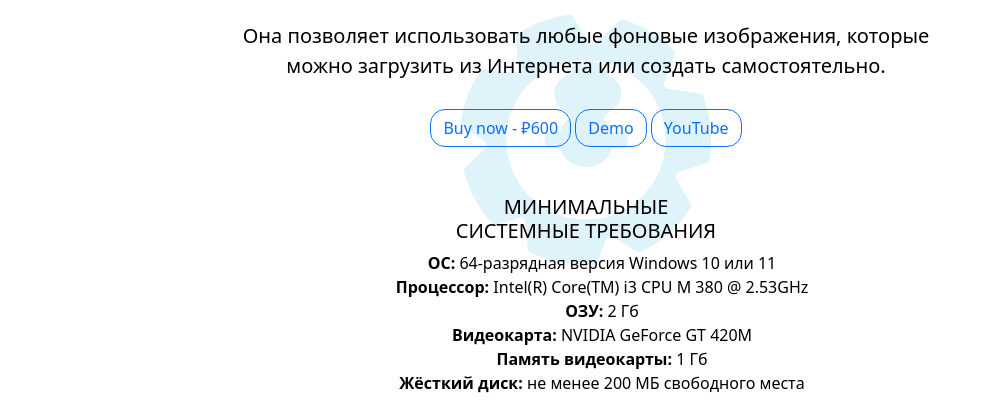
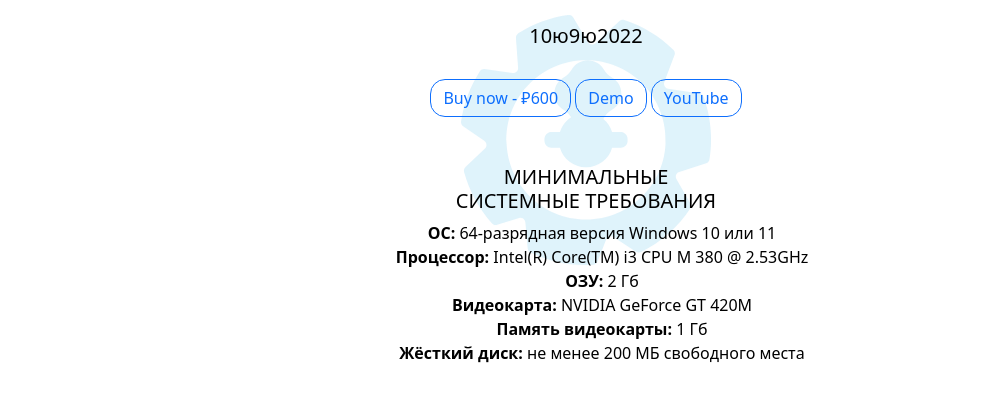
Before and after one commit to Under4groos/WallpaperEngine.View, a plain HTML site: page index.html in a window 1280 px wide. Shown: the part 385-800 px from the top of the page, without its empty margins (54-1036 px from the left). Drawn offline with nearby package versions, Linux system fonts and the light colour scheme; no server answers.

Commit message:
фывфыв

```diff
--- a/index.html
+++ b/index.html
@@ -36,10 +36,14 @@
                     <div class="col-md-8 text-center text-shadow ">
                         <h1 class="display-5 mb-2 text-black "><b>Wallpaper Studio</b></h1>
                         <p class="lead mb-4 text-black ">Программа для Windows, позволяющая создавать обои на основе любого изображения или видео.</p>
-                        <p class="lead mb-4 text-black ">Она позволяет использовать любые фоновые изображения, которые можно загрузить из Интернета или создать самостоятельно. </p>
+
+                        <p id="lastupdatedate" class="lead mb-4 text-black ">10ю9ю2022</p>
+
                         <a href="https://vk.com/underko " target="_blank " class="btn btn-outline-primary btn-rounded mt-1 ">Buy now - ₽600</a>
                         <a id="but_view_demo" class="btn btn-rounded btn-outline-primary ml-md-1 mt-1 ">Demo</a>
                         <a href="https://www.youtube.com/channel/UCgkPCLfQU1wxlFo8E8EhjxQ" target="_blank " class="btn btn-rounded btn-outline-primary ml-md-1 mt-1 ">YouTube</a>
+
+
                         <div class="text-black   mt-5">
                             <h5>МИНИМАЛЬНЫЕ<br>СИСТЕМНЫЕ ТРЕБОВАНИЯ</h5>
                             <ul>
--- a/js/main.js
+++ b/js/main.js
@@ -20,6 +20,10 @@ function main() {
 
     git_.Get("https://api.github.com/repos/Under4groos/WallpaperEngine.View/releases", (data) => {
         SetElement_onclick("but_view_demo", data[0]["assets"][0]["browser_download_url"])
+
+
+        lastupdatedate.innerHTML = data[0]["assets"][0]["updated_at"].replace("Z", " ").replace("T", " ");
+
     });
 
     document.getElementById('image')
```
